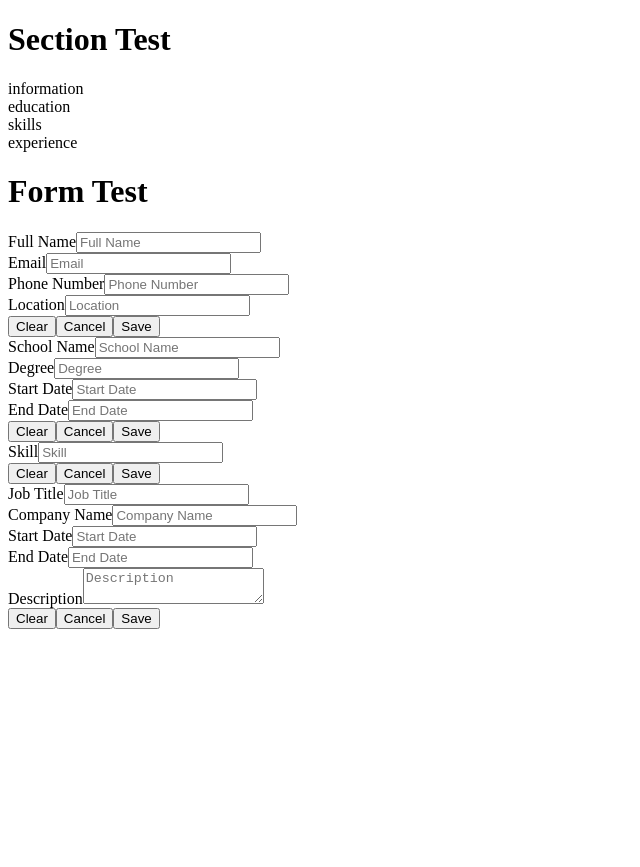
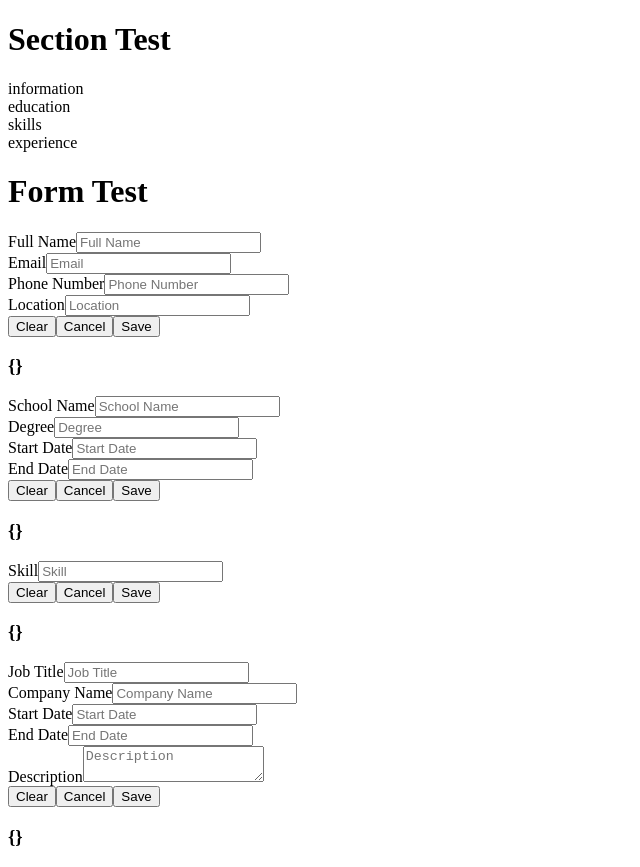
Before and after one commit to LionelP1/Resume-Builder, a React (Vite) app: page / in a window 1280 px wide. Shown: the whole page, without its empty margins (0-640 px from the left). Before the commit the page ends 800 px from the top, so only its background shows below. Built offline with nearby package versions, Linux system fonts and the light colour scheme.

Commit message:
Created Info List component

```diff
--- a/src/components/shared/GeneralDropdown.jsx
+++ b/src/components/shared/GeneralDropdown.jsx
@@ -8,6 +8,7 @@ const SectionDropdown = ({ section }) => {
 
     const toggleDropdown = () => {
         setIsExpanded(!isExpanded);
+        setIsAddingNew(false);
     };
 
 
--- a/src/components/shared/GeneralForm.jsx
+++ b/src/components/shared/GeneralForm.jsx
@@ -56,6 +56,7 @@ const GenerateForm = ({section}) => {
         <button type="button" onClick={handleCancel}>Cancel</button>
         <button type="submit">Save</button>
       </div>
+      <h3>{JSON.stringify(formData, null, 2)}</h3>
     </form>
   );
 };
```
Also changed, not shown: src/components/shared/InfoList.jsx (added, +9 -0 lines).
